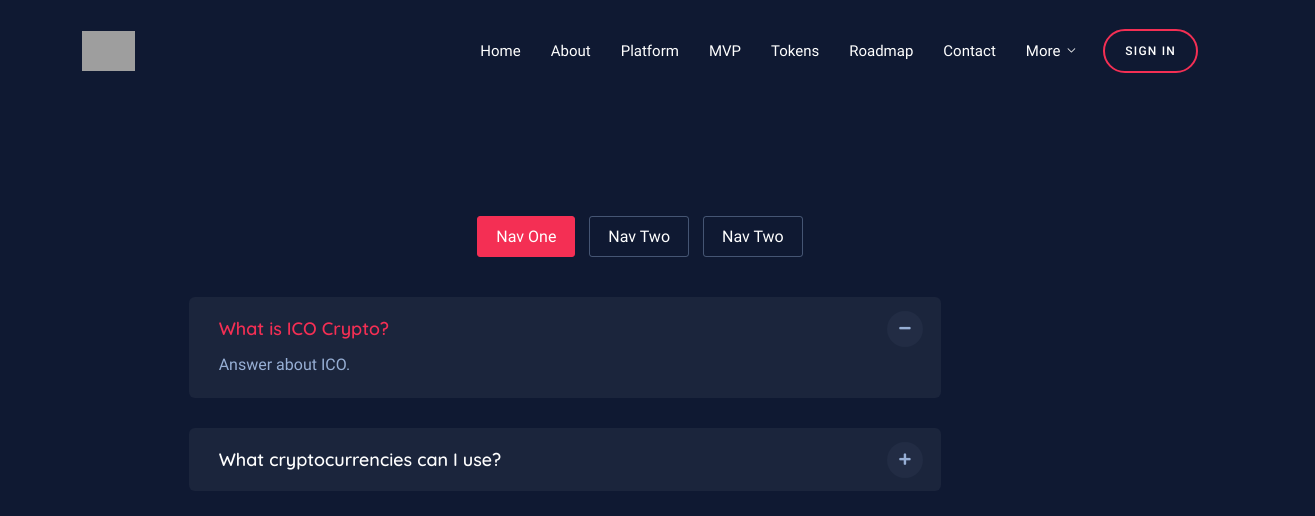
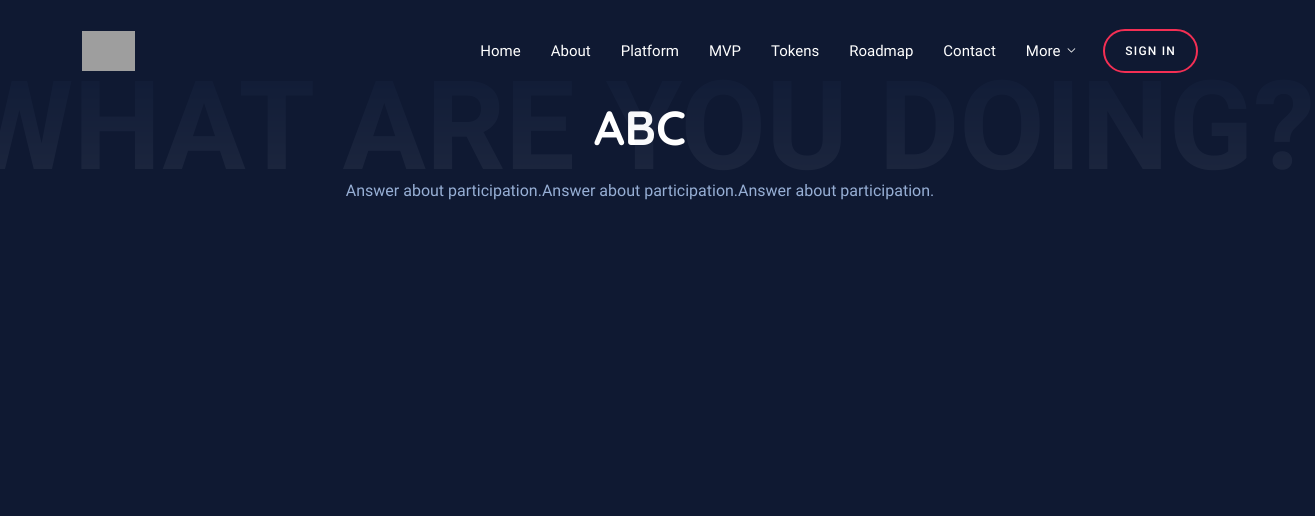
Before and after one commit to hieupth/icocrypto, a Next.js app: page / in a window 1280 px wide. Shown: the top 516 px of the page, 1315 px wide, since content can reach past the window. Built offline with nearby package versions, Linux system fonts and the light colour scheme; grey boxes are pictures that could not be loaded.

Commit message:
Chore: Fix element content

```diff
--- a/src/app/page.tsx
+++ b/src/app/page.tsx
@@ -57,7 +57,12 @@ export default function Home() {
     ];
     return (
         <>
-            <BlockFAQ variant="S2" tabs={tabData} color={ColorStyle.Default} />
+            <ContentTitleX1 title="what are you doing?" mainTitle="ABC">
+                <p>
+                    Answer about participation.Answer about participation.Answer
+                    about participation.
+                </p>
+            </ContentTitleX1>
         </>
     );
 }
--- a/src/components/blocks/block-FAQ.tsx
+++ b/src/components/blocks/block-FAQ.tsx
@@ -1,6 +1,6 @@
 import { Accordion, AccordionItem } from "../elements/element-accordion";
 import { TabItem, TabS1, TabS2, TabS3, TabS4 } from "../elements/element-tab";
-import { getColorStyleClass, ColorStyle, Stylable } from "@/utils/colorclass";
+import { ColorStyle, Stylable } from "@/utils/colorclass";
 
 interface FAQItem {
     title: string;
@@ -40,14 +40,14 @@ export const BlockFAQ: React.FC<BlockFAQProps> = ({
             ? TabS3
             : variant === "S4"
             ? TabS4
-            : TabS1; // Add additional logic for S3 and S4 if needed
+            : TabS1;
     const AccodionComponent =
         variant === "S1"
             ? "S1"
             : variant === "S2"
             ? "S3"
             : variant === "S3"
-            ? "S3"
+            ? "S2"
             : variant === "S4"
             ? "S4"
             : "S1";
--- a/src/components/elements/element-content.tsx
+++ b/src/components/elements/element-content.tsx
@@ -116,10 +116,14 @@ export const ContentTextBlockHead: React.FC<
 export const ContentTitleX1 = ({
     children,
     title,
-}: React.PropsWithChildren<{ title: string }>) => {
+    mainTitle,
+}: React.PropsWithChildren<{ title: string; mainTitle: string }>) => {
     return (
-        <h2 className="title title-xl" title={title}>
+        <div className="section-head section-head-s2 text-center">
+            <h2 className="title title-xl" title={title}>
+                {mainTitle}
+            </h2>
             {children}
-        </h2>
+        </div>
     );
 };
```
